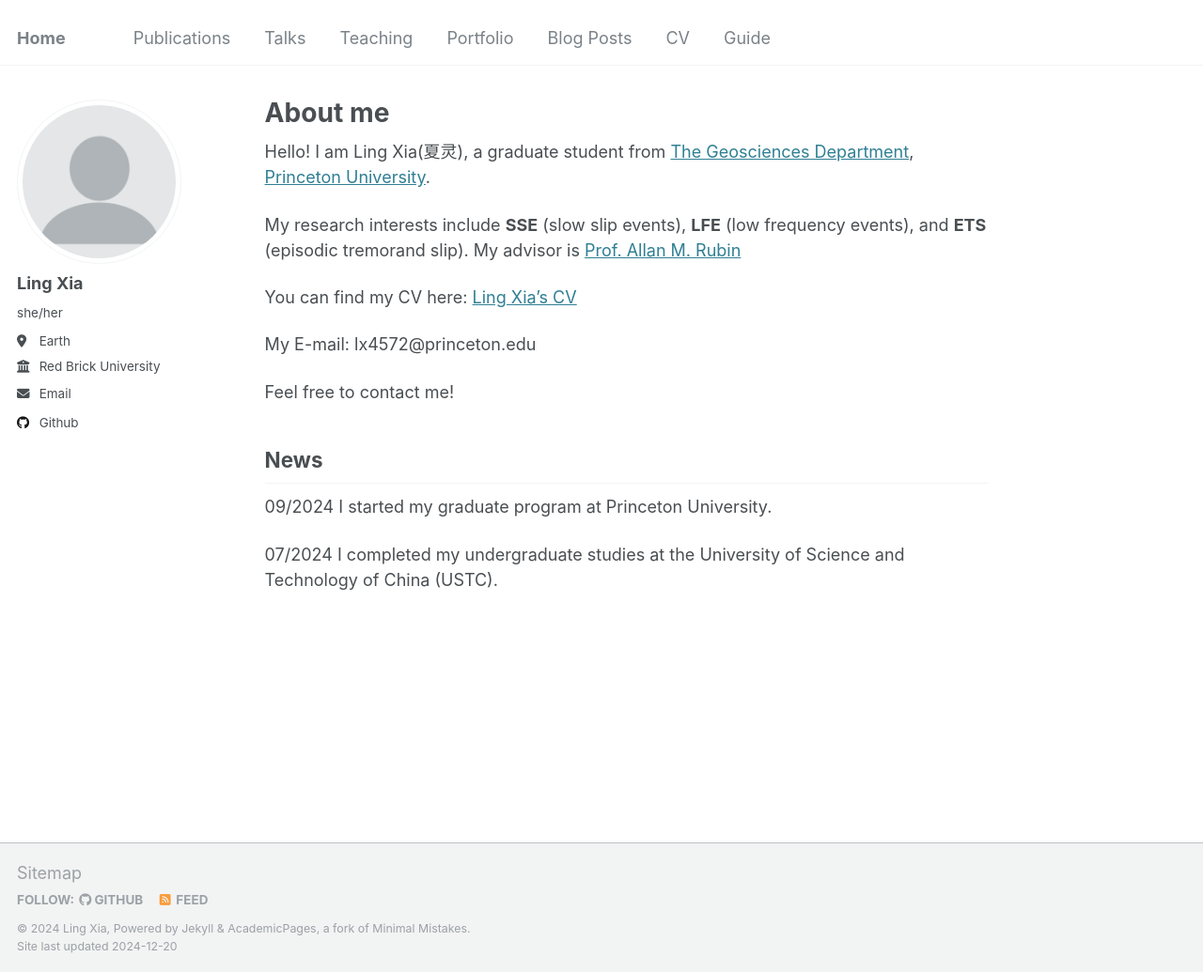
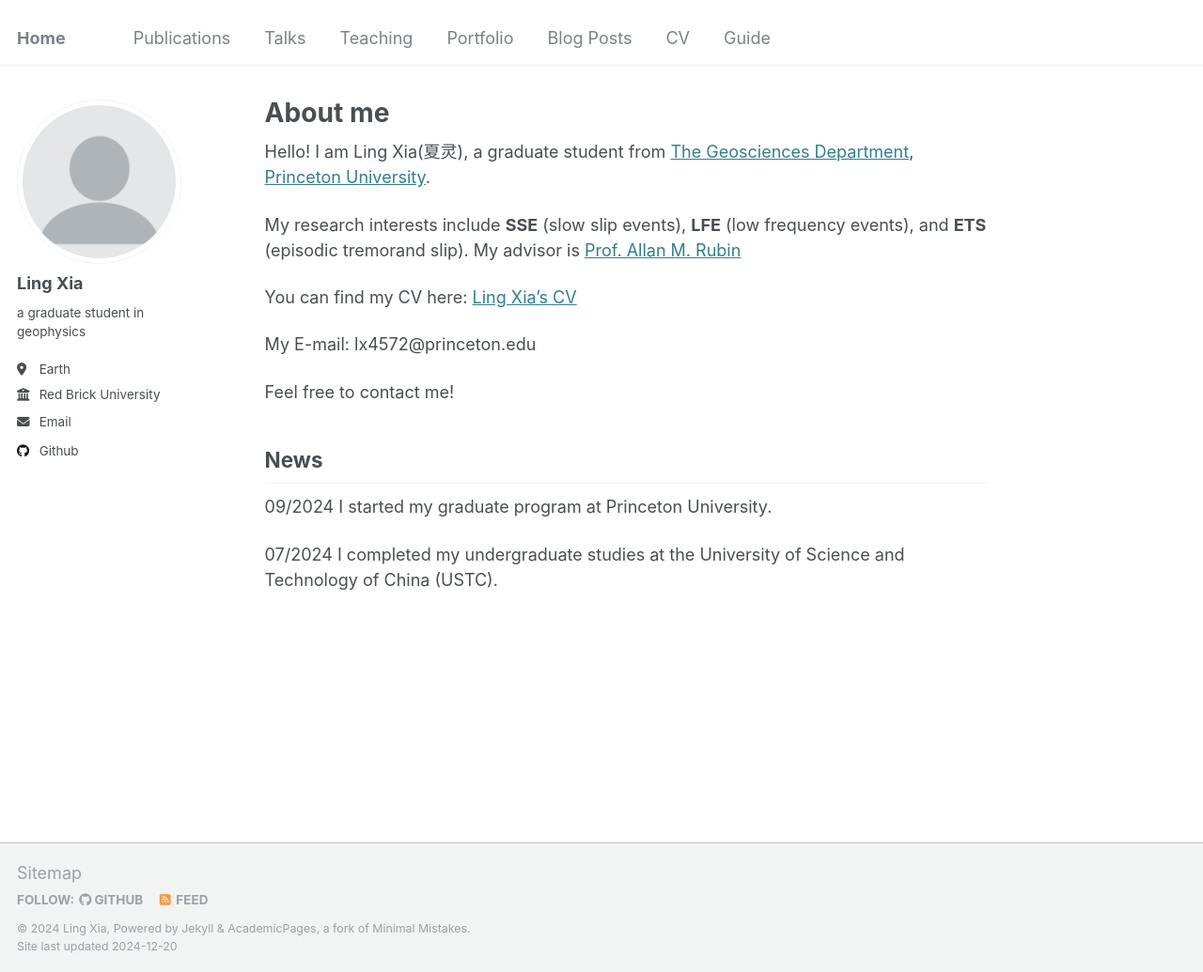
Before and after one commit to xialing2003/xialing2003.github.io, a Jekyll site: the page built from _pages/about.md, in a window 1280 px wide and 1035 px high. Shown: the whole window at 94% size. Built offline with Jekyll 4.4.1, drawn with Linux system fonts in a browser that asks for light colours.

Commit message:
Update _config.yml

```diff
--- a/_config.yml
+++ b/_config.yml
@@ -23,8 +23,8 @@ author:
   # Biographic information
   avatar           : "profile.png"
   name             : "Ling Xia"
-  pronouns         : "she/her"
-  bio              : # "enjoy!"
+  pronouns         : #"she/her"
+  bio              : "a graduate student in geophysics"
   location         : "Earth"
   employer         : "Red Brick University"
   uri              : # URL
@@ -44,7 +44,7 @@ author:
   bitbucket        : # Username - Update with your username on the site
   codepen          : # Username
   dribbble         : # Username
-  github           : "academicpages"
+  github           : "xialing2003"
   kaggle           : # Username
   stackoverflow    : # User number or user number and name (i.e., use "1" or "1/jeff-atwood")
 
```
